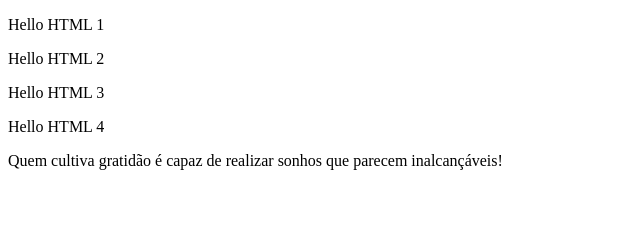
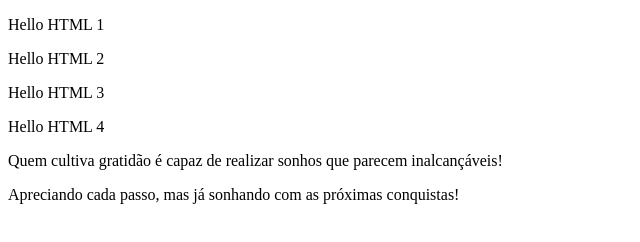
Before and after one commit to douglasrcunha/bootcamp-devjr, a plain HTML site: page index.html in a window 1280 px wide. Shown: the whole page, without its empty margins (0-640 px from the left). Drawn offline with Linux system fonts and the light colour scheme.

Commit message:
frase motivacional 2

```diff
--- a/index.html
+++ b/index.html
@@ -14,5 +14,7 @@
 
     <p>Quem cultiva gratidão é capaz de realizar sonhos que parecem inalcançáveis!</p>
 
+    <p>Apreciando cada passo, mas já sonhando com as próximas conquistas!</p>
+
 </body>
 </html>
```
